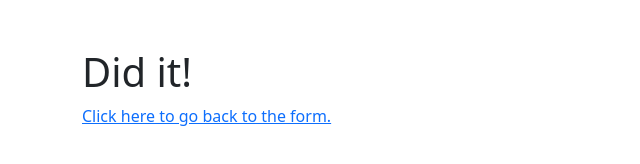
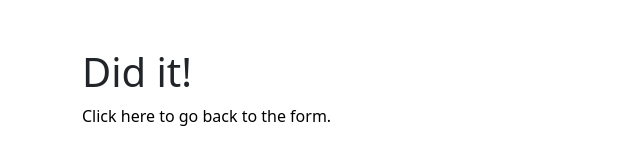
Before and after one commit to DimaSpat/form, a plain HTML site: page successPage.html in a window 1280 px wide. Shown: the whole page, without its empty margins (0-640 px from the left). Drawn offline with nearby package versions, Linux system fonts and the light colour scheme.

Commit message:
Add files via upload

```diff
--- a/successPage.html
+++ b/successPage.html
@@ -12,7 +12,7 @@
 <body>
     <div class="container mt-5">
         <h1>Did it!</h1>
-        <p><a href="https://dimaspat.github.io/form/successPage.html">Click here to go back to the form.</a></p>
+        <p><a href="https://dimaspat.github.io/form/successPage.html" style="text-decoration: none; color: black;">Click here to go back to the form.</a></p>
     </div>
     <script src="https://cdn.jsdelivr.net/npm/bootstrap@5.3.0-alpha1/dist/js/bootstrap.bundle.min.js" integrity="sha384-w76AqPfDkMBDXo30jS1Sgez6pr3x5MlQ1ZAGC+nuZB+EYdgRZgiwxhTBTkF7CXvN" crossorigin="anonymous"></script>
 </body>
```
